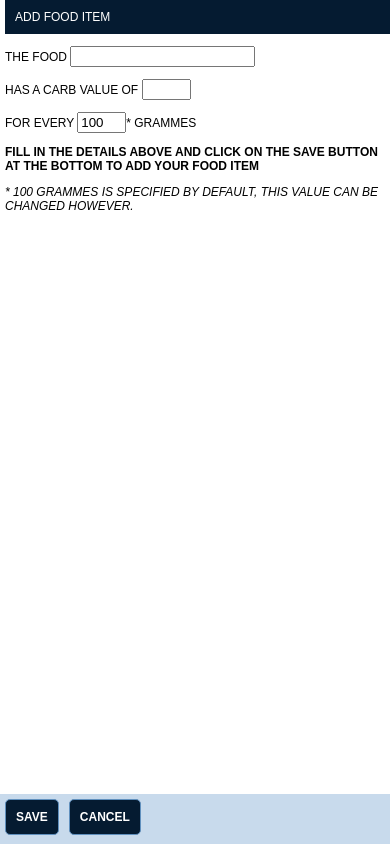
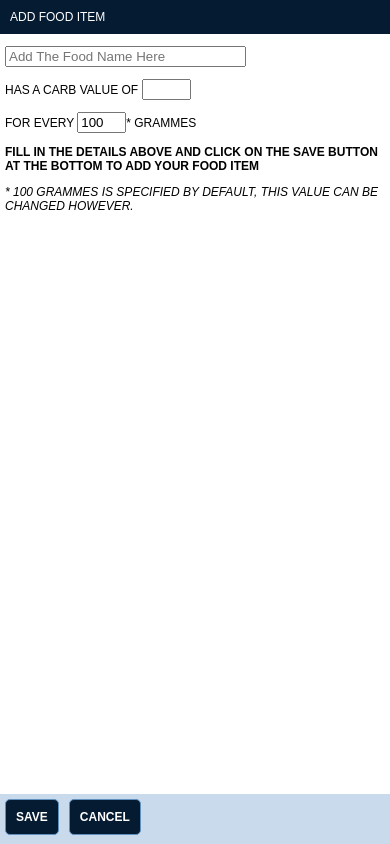
Before and after one commit to beemcnamara/Carb-Calc, a plain HTML site: page www/controlpanel.html in a window 390 px wide. Both pictures are taken after a click on the link "ADD FOOD". Drawn offline with Linux system fonts and the light colour scheme; some packages are replaced by stand-ins of ours.

Commit message:
minor changes

```diff
--- a/www/controlpanel.html
+++ b/www/controlpanel.html
@@ -251,7 +251,7 @@
         </div>
 		<div id="addfood" style="display:none;">
 			<div id="topbar">Add Food Item</div>
-			<p>The Food <input type="text" name="foodname" id="foodname" value="" > </p>
+			<p><input type="text" name="foodname" id="foodname" value="" placeholder="Add The Food Name Here" size=27></p>
 			<p>has a carb value of <input type="tel" id="carbvalue" name="carbvalue" value="" size="3"></p>
 			<p>for every <input type="tel" id="gramweight" name="gramweight" value="100" size="3">* grammes</p>
 			<p style="font-weight:bold;">Fill in the details above and click on the SAVE button at the bottom to add your food item</p>
--- a/www/css/index.css
+++ b/www/css/index.css
@@ -257,6 +257,7 @@ font-size:.8em;
 	color:#ffffff;
 	padding:10px;
 	margin:0;
+	margin-left:-5px
 
 }
 
```
